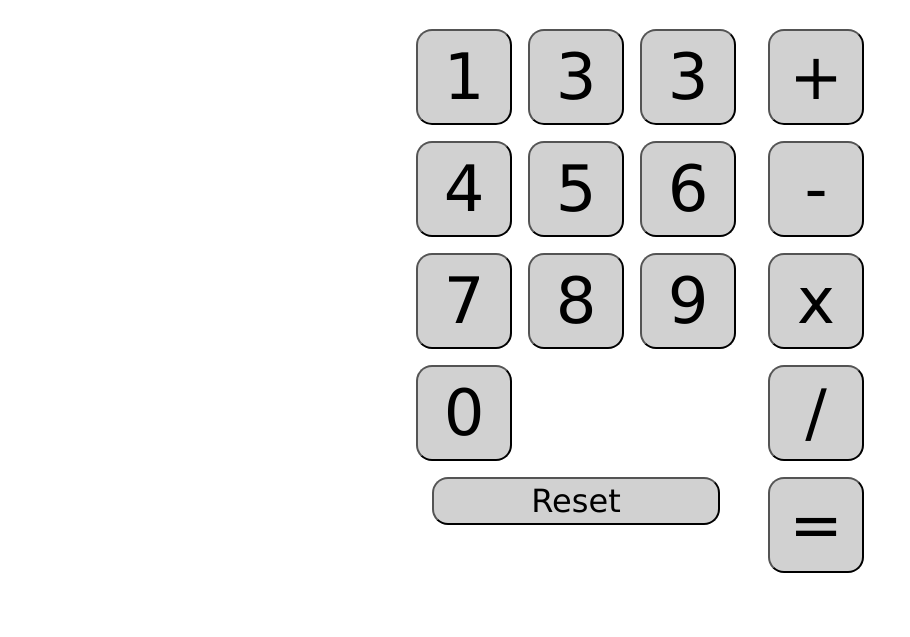
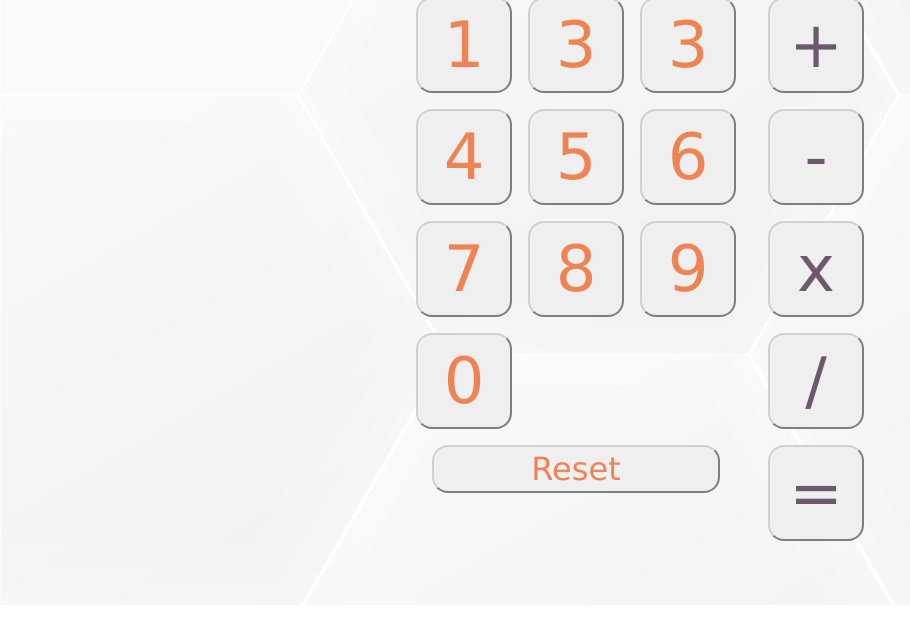
Before and after one commit to srsexton94/js-calculator, a plain HTML site: page index.html in a window 1280 px wide. Shown: the part 386-1023 px from the top of the page, without its empty margins (0-910 px from the left). After the commit the page ends 991 px from the top, so only its background shows below. Drawn offline with Linux system fonts and the light colour scheme.

Commit message:
style buttons, add background

```diff
--- a/css/style.css
+++ b/css/style.css
@@ -8,6 +8,10 @@
 * {
   box-sizing: border-box;
   font-family: Cambria, Cochin, Georgia, Times, "Times New Roman", serif;
+}
+
+body {
+  background-image: url(../assets/white_background.jpg);
 }
 
 /* HEADER */
@@ -36,7 +40,7 @@ h1 span:last-child {
 main {
   min-height: 80vh;
   width: 32rem;
-  margin: 2rem auto;
+  margin: 0 auto 2rem;
   padding: 2rem;
 }
 
@@ -69,7 +73,14 @@ button {
   font-family: "Lucida Sans Regular", "Lucida Grande", "Lucida Sans Unicode",
     Geneva, Verdana, sans-serif;
   border-radius: 1rem;
-  background-color: var(--silver);
+  border-color: var(--silver);
+}
+
+button:hover,
+button:focus {
+  box-shadow: rgba(0, 0, 0, 0.25) 0 4px 12px;
+  transform: translateY(-1px);
+  cursor: pointer;
 }
 
 #reset {
@@ -88,12 +99,20 @@ button {
   margin-right: 2rem;
 }
 
+#numbers button {
+  color: var(--coral);
+}
+
 #operators {
   display: grid;
   grid-template-columns: repeat(1, var(--buttonSize));
   grid-template-rows: repeat(5, var(--buttonSize));
   grid-column-gap: 1rem;
   grid-row-gap: 1rem;
+}
+
+#operators button {
+  color: var(--violet);
 }
 
 /* MEDIA QUERIES */
```
Also changed, not shown: assets/white_background.jpg (added).
